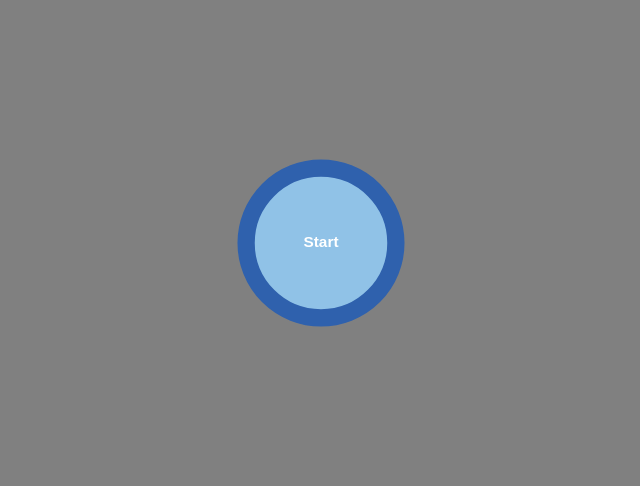
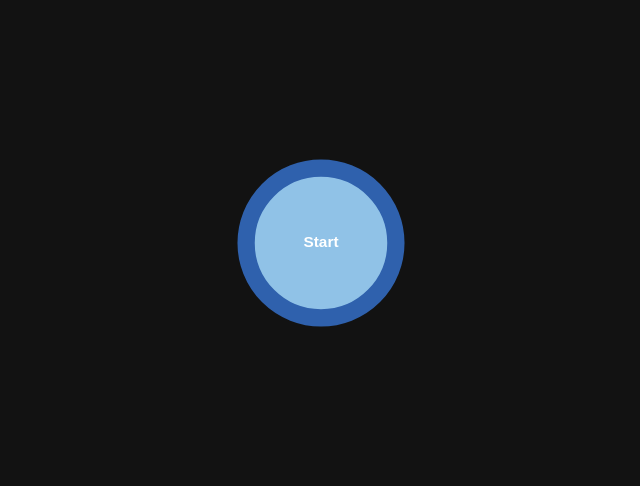
Before and after one commit to itsdlhqcp/scrue-bolt-start, a plain HTML site: page index.html in a window 1280 px wide. Shown: the part 157-643 px from the top of the page, without its empty margins (319-959 px from the left). Drawn offline with Linux system fonts and the light colour scheme.

Commit message:
Update index.html
bg success updated

```diff
--- a/index.html
+++ b/index.html
@@ -8,7 +8,7 @@
     body {
       margin: 0;
       padding: 0;
-      background: gray;
+      background: #121212;
       display: flex;
       justify-content: center;
       align-items: center;
```
